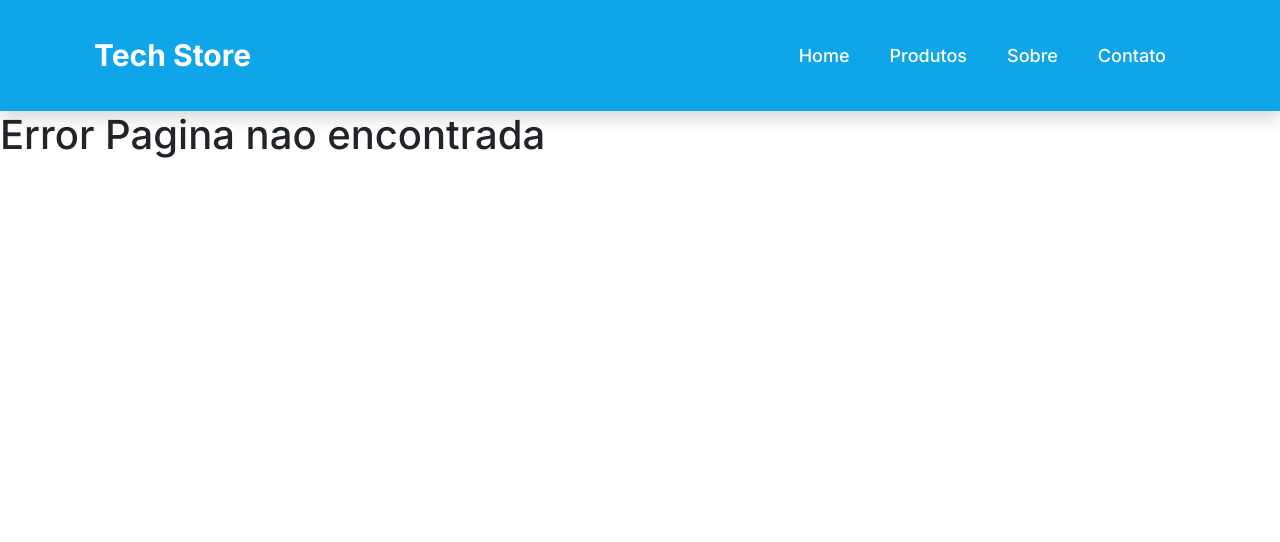
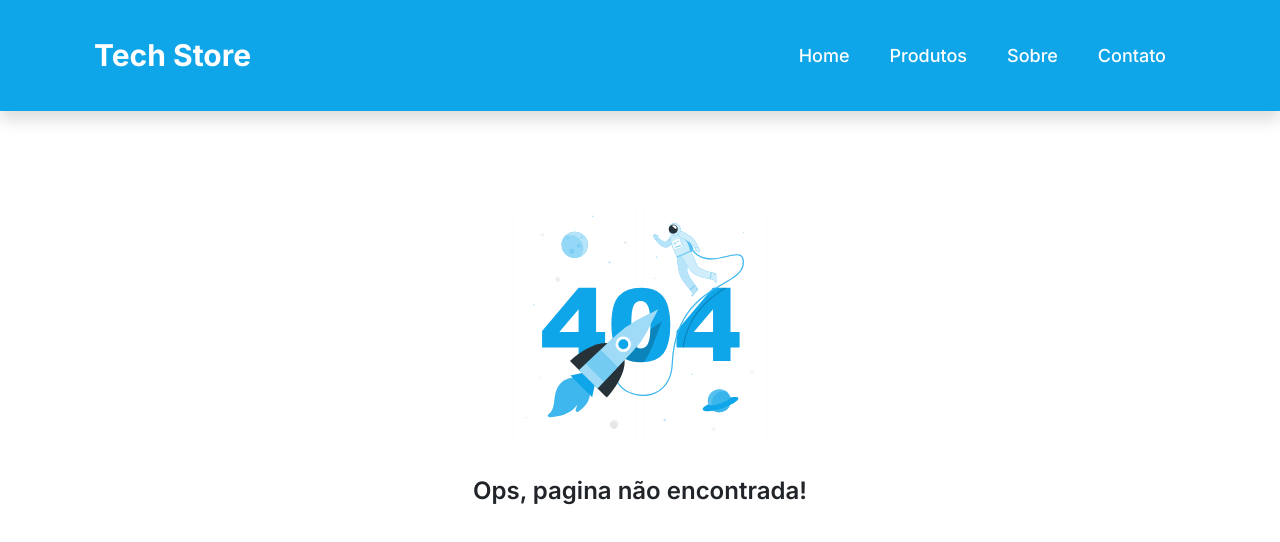
Before and after one commit to brunom-dev/project-Ecommerce, a React (Vite) app: page /cart in a window 1280 px wide. Shown: the top 542 px of the page. Built offline with nearby package versions, Linux system fonts and the light colour scheme.

Commit message:
feat: finalizacao da interface da pagina de Not Found

```diff
--- a/src/page/NotFound/index.tsx
+++ b/src/page/NotFound/index.tsx
@@ -1,7 +1,10 @@
+import notFoundImage from "../../assets//images/notfound.svg"
+
 export function NotFound() {
     return(
-        <>
-            <h1>Error Pagina nao encontrada</h1>
-        </>
+        <div className='flex justify-center flex-col items-center w-full mt-16'>
+            <img src={notFoundImage} alt="ilustracao de personagem com caixa vazia" width={300} />
+            <p className='font-semibold text-2xl'>Ops, pagina não encontrada!</p>
+        </div>
     )
 }
```
